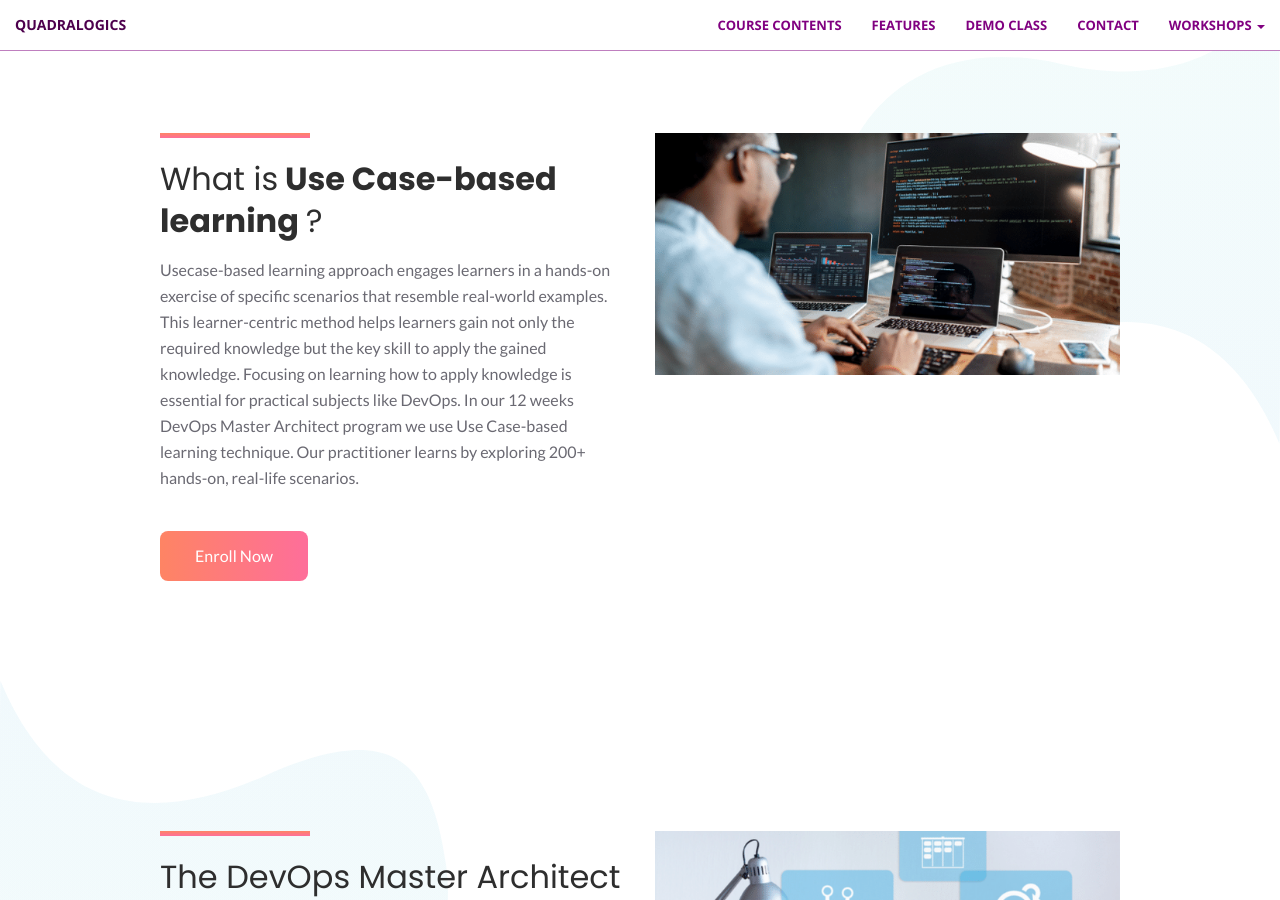
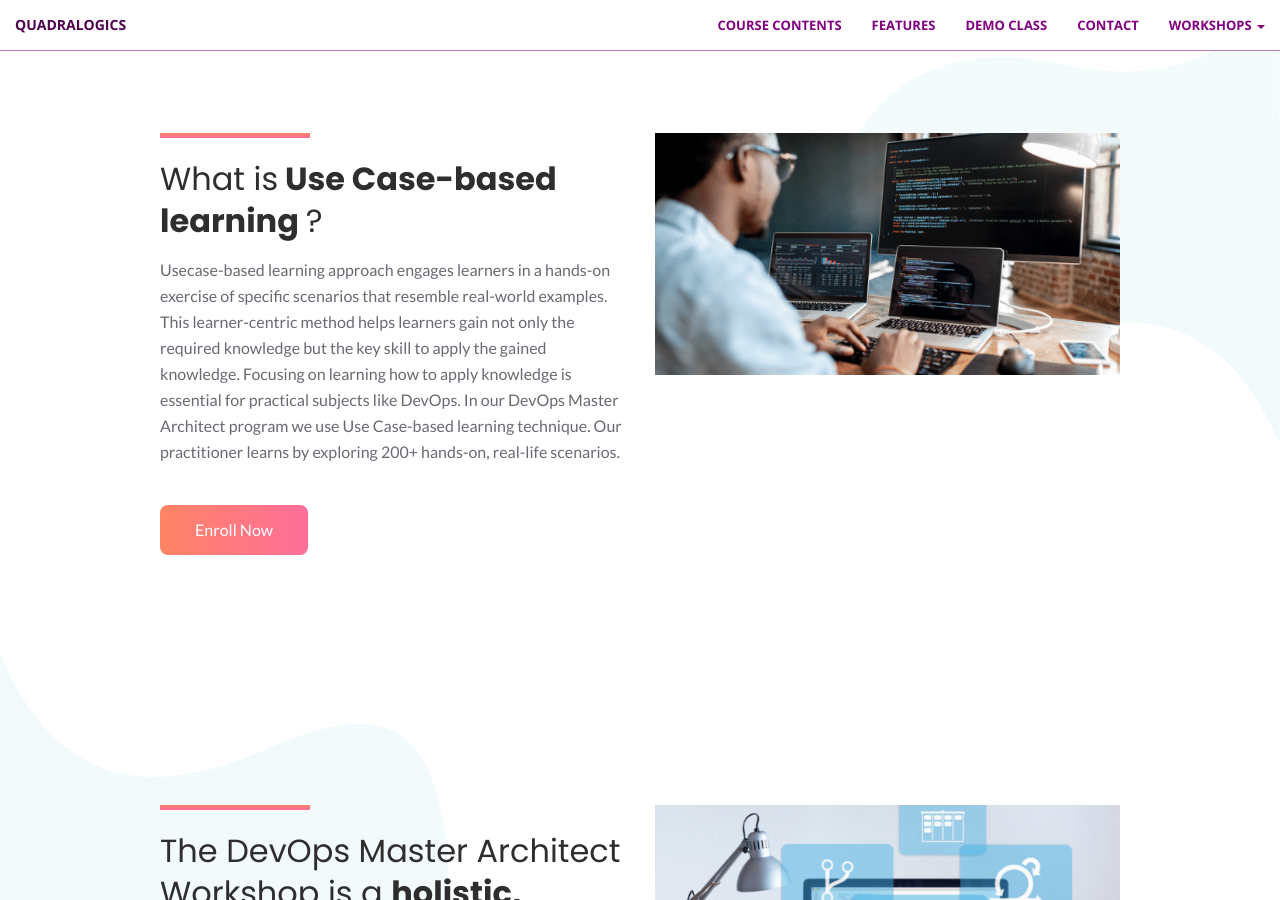
Before and after one commit to QuadraLogics/QuadraLogics.github.io, a Jekyll site: the page built from _selfpacetraining/DevOpsMasterArchitect.md, in a window 1280 px wide and 900 px high, scrolled down 1399 px. Built offline with Jekyll 4.4.1, drawn with Linux system fonts in a browser that asks for light colours; nearby versions of some CDN libraries; comment, search, counter and statistics services are not loaded; some of the changed lines change nothing that is shown; some of the changed text lies outside the part shown.

Commit message:
Update DevOpsMasterArchitect.md

```diff
--- a/_selfpacetraining/DevOpsMasterArchitect.md
+++ b/_selfpacetraining/DevOpsMasterArchitect.md
@@ -22,7 +22,7 @@
 Services4: The bonuses include 100+ hours of curated online video contents , Life time acess to QLS DevOps Community
 
 USPH: QuadraLogics Advantage
-USP: Quadralogics is a boutique training firm that specializes in DevOps training and consulting. Since our inception in 2014, QuadraLogics has facilitated more than 150+ corporate and public workshops enabling more than 10000+ practitioners. We are trusted partners with global brands like Pluralsight, Udacity, Coursera, etc and enable them in designing/delivering technical content and training. Quadralogics today is one of the most trusted training/content producers and a premium player in the B2B DevOps market. Building on our experience, our industry experts have carefully handcrafted the workshop "DevOps Master Architect". We use a technique called “Task-based learning”. In this approach, the practitioner learns by exploring 200+ hands-on, real-life scenarios. This unique style enables the practitioner to be more competent and highly productive after the workshop.
+USP: Quadralogics is a boutique training firm that specializes in DevOps training and consulting. Since our inception in 2014, QuadraLogics has facilitated more than 300+ corporate and public workshops enabling more than 10000+ practitioners. We are trusted partners with global brands like Pluralsight, Udacity, Coursera, etc and enable them in designing/delivering technical content and training. Quadralogics today is one of the most trusted training/content producers and a premium player in the B2B DevOps market. Building on our experience, our industry experts have carefully handcrafted the workshop "DevOps Master Architect". We use a technique called “Task-based learning”. In this approach, the practitioner learns by exploring 200+ hands-on, real-life scenarios. This unique style enables the practitioner to be more competent and highly productive after the workshop.
 
 TContentH: Course contents
 TContentB:
@@ -58,7 +58,7 @@
 
 Feature1H: "<span>What is</span> Use Case-based learning <span>?"
 
-Feature1: Usecase-based learning approach engages learners in a hands-on exercise of specific scenarios that resemble real-world examples. This learner-centric method helps learners gain not only the required knowledge but the key skill to apply the gained knowledge. Focusing on learning how to apply knowledge is essential for practical subjects like DevOps. In our 12 weeks DevOps Master Architect program we use Use Case-based learning technique. Our practitioner learns by exploring 200+ hands-on, real-life scenarios.
+Feature1: Usecase-based learning approach engages learners in a hands-on exercise of specific scenarios that resemble real-world examples. This learner-centric method helps learners gain not only the required knowledge but the key skill to apply the gained knowledge. Focusing on learning how to apply knowledge is essential for practical subjects like DevOps. In our DevOps Master Architect program we use Use Case-based learning technique. Our practitioner learns by exploring 200+ hands-on, real-life scenarios.
 
 Feature2H: "<span>The DevOps Master Architect Workshop is a </span>holistic, comprehensive program <span>that covers 15 most leading technology used across the DevOps spectrum.</span>"
 
@@ -83,9 +83,8 @@
 #### Prerequisite
 
 1. Knowledge of Basic Linux systems commands
-2. No prior Developing/scripting skill is need by the learner must have to will to learn and code along with  the trainer
-3. In case you have zero development or scripting skills do reach out to the trainer for additional training content .
-4. An SSH terminal to access VM’s in the cloud
+2. No prior Developing/scripting skill is needed but the learner must have strong will to learn and code along with  the trainer videos
+3. An SSH terminal to access VM’s in the cloud
 5. The learner would be asked to create their VM in AWS cloud provider hence an SSH terminal to access VM’s in the cloud is needed.
 6. Learners would have to create VM’s using his/her accounts and most of the training would get covered in AWS free tier servers. Only for a few advanced modules learner would need to get high end systems for which trainee might need to spend a required amount in AWS.
 7. Dedicate a minimum of 12 hrs per week. In case you are new to scripting and programming you need to carve out a few more hrs per week as your learning curve will be a bit slow.
```
